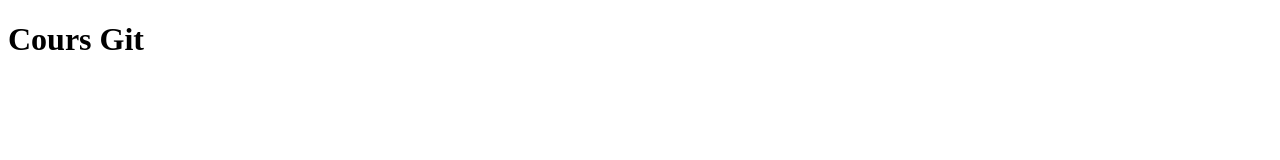
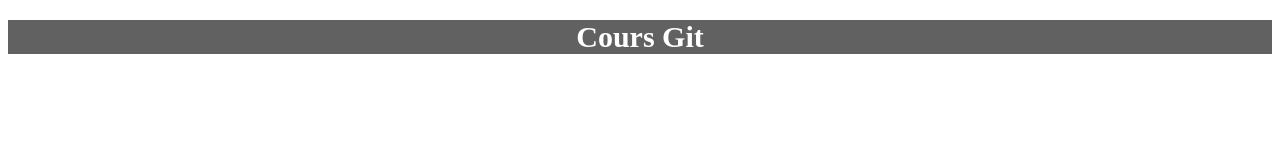
Before and after one commit to lorenacloart/mon_site, a plain HTML site: page index.html in a window 1280 px wide. Drawn offline with Linux system fonts and the light colour scheme.

Commit message:
Ajout du top-banner

```diff
--- a/index.html
+++ b/index.html
@@ -3,11 +3,14 @@
 <head>
 	<meta charset="UTF-8">
 	<title>Cours GIT</title>
+
+	<link rel="stylesheet" href="style.css">
 </head>
 <body>
 
 <!-- TITRE DE LA PAGE -->
-	<h1>Cours Git</h1>
+	<h1 id="top-banner">Cours Git</h1>
+
 
 </body>
 </html>
--- a/style.css
+++ b/style.css
@@ -0,0 +1,7 @@
+#top-banner {
+    color: rgb(255,255,255);
+    font-size: 30px;
+    background: rgba(30,30,30,0.7);
+    overflow: auto;
+    text-align: center;
+}
```
